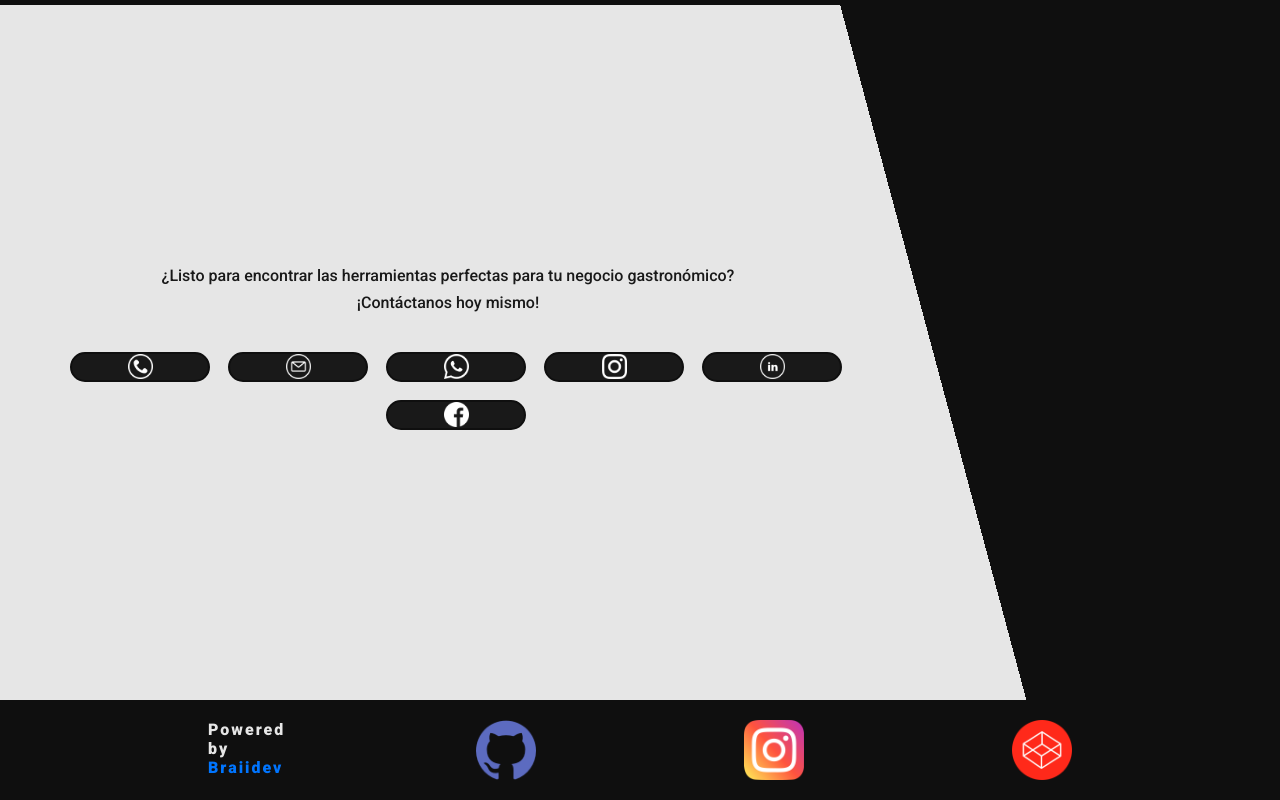
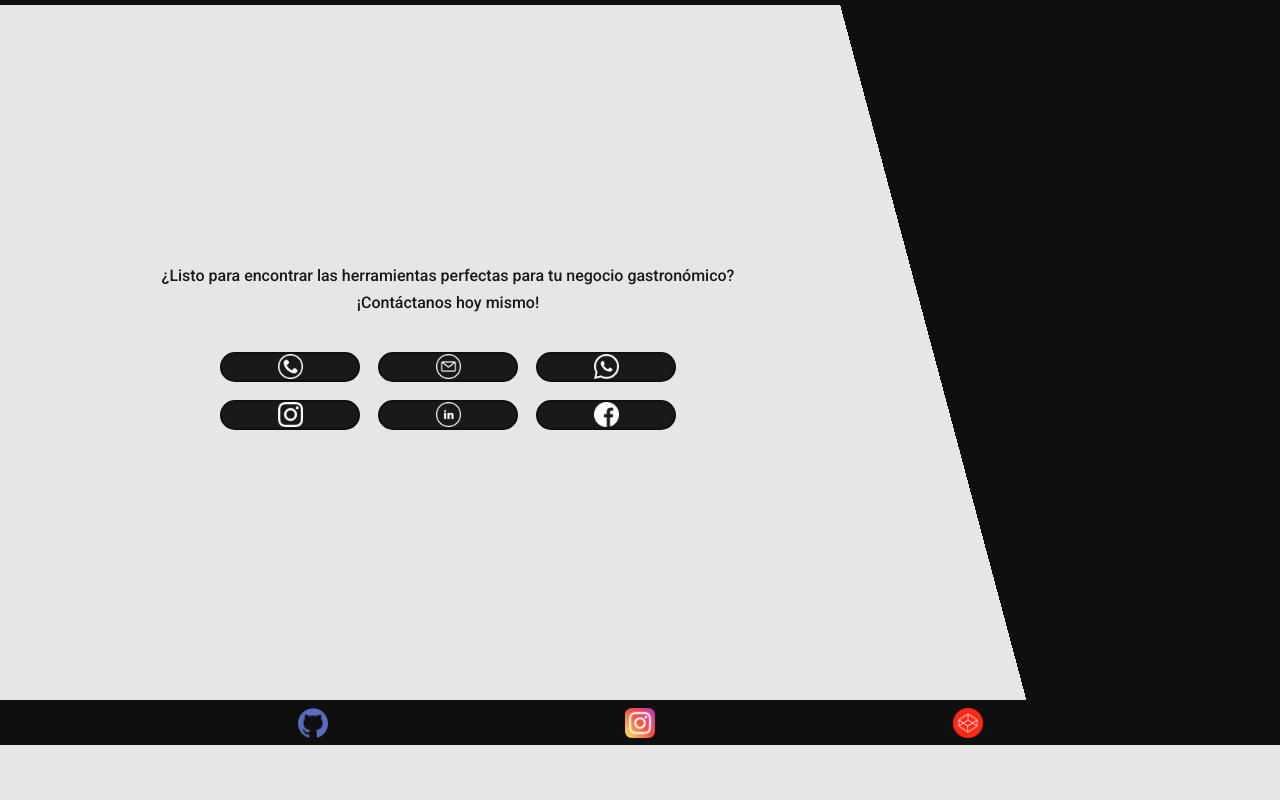
Before and after one commit to braiidev/business-fjlbazar, a plain HTML site: page index.html in a window 1280 px wide. Shown: the part 2400-3200 px from the top of the page. After the commit the page ends 3145 px from the top, so only its background shows below. Drawn offline with Linux system fonts and the light colour scheme; a web font is replaced by a local one.

Commit message:
cambios en hosting

```diff
--- a/index.html
+++ b/index.html
@@ -10,13 +10,13 @@
     <title>FJL Bazar Gastronómico - Servicio Personalizado para tu Negocio de Gastronomía</title>
   <meta property="og:title" content="FJL Bazar Gastronómico - Soluciones personalizadas para tu Negocio de Gastronomía">
   <meta property="og:description" content="En FJL Bazar Gastronómico, ofrecemos soluciones personalizadas para negocios de gastronomía. Descubre nuestros servicios integrales y contáctanos hoy mismo para encontrar las herramientas perfectas para tu negocio.">
-  <meta property="og:image" content="https://www.fjlbazar.com/img/banner.png">
-  <meta property="og:url" content="https://www.fjlbazar.com">
+  <meta property="og:image" content="https://www.fjlbazar.com.ar/img/banner.png">
+  <meta property="og:url" content="https://www.fjlbazar.com.ar">
   <meta name="twitter:card" content="summary_large_image">
   <meta name="twitter:title" content="FJL Bazar Gastronómico - Soluciones personalizadas para tu Negocio de Gastronomía">
   <meta name="twitter:description" content="En FJL Bazar Gastronómico, ofrecemos soluciones personalizadas para negocios de gastronomía. Descubre nuestros servicios integrales y contáctanos hoy mismo para encontrar las herramientas perfectas para tu negocio.">
-  <meta name="twitter:image" content="https://www.fjlbazar.com/img/banner.png">
-  <link rel="canonical" href="https://www.fjlbazar.com">
+  <meta name="twitter:image" content="https://www.fjlbazar.com.ar/img/banner.png">
+  <link rel="canonical" href="https://www.fjlbazar.com.ar">
 </head>
 <body>
   <div class="container">
@@ -87,10 +87,10 @@
             <div class="rrss"><img class="tel" src="img/tel.png" alt="Llamar"/>
             </div>
           </a>
-          <a target="_blank" href="mailto:info@fjlbazar.com" class="card">
+          <a target="_blank" href="mailto:info@fjlbazar.com.ar" class="card">
             <div class="title">
               <p>Escribinos</p>
-              <p>info@fjlbazar.com</p>
+              <p>info@fjlbazar.com.ar</p>
             </div>
             <div class="rrss"><img class="email" src="img/email.png" alt="Email">
             </div>
@@ -111,7 +111,7 @@
             <div class="rrss"><img class="instagram" src="img/instagram.png" alt="Instagram">
             </div>
           </a>
-          <a target="_blank" href="https://www.linkedin.com/instagram/fjl-bazar-gastron%C3%B3mico/" class="card">
+          <a target="_blank" href="https://www.linkedin.com/in/fjl-bazar-gastron%C3%B3mico/" class="card">
             <div class="title">
               <p>Nuestro LinkedIn</p>
               <p>fjl-bazar-gastronómico</p>
@@ -130,7 +130,7 @@
       </div>
     </section>
     <footer>
-        <div class="icon"><strong><a target="_blank" href="https://braiidev.github.io">Powered by <span>Braiidev<span></a></strong></div>
+        <!-- <div class="icon"><strong><a target="_blank" href="https://braiidev.github.io">Powered by <span>Braiidev<span></a></strong></div> -->
         <div class="icon"><a target="_blank" href="https://www.github.com/braiidev"><img src="img/braiidev-github.png" alt="Github" data-tooltip="Github" /></a></div>
         <div class="icon"><a target="_blank" href="https://www.instagram.com/braiidev"><img src="img/braiidev-instagram.png" alt="Instagram" data-tooltip="Seguime"></a></div>
         <div class="icon"><a target="_blank" href="https://www.codepen.io/braiidev"><img src="img/braiidev-codepen.png" alt="Codepen" data-tooltip="Mis Trabajos"></a></div>
--- a/style.css
+++ b/style.css
@@ -321,10 +321,10 @@ strong {
 }
 
 #Contact aside {
+  max-width: 500px;
   height: var(--size-one);
   position: relative;
-  margin-top: 2em;
-  margin-left: 1em;
+  margin: 2em auto 0;
   display: flex;
   justify-content: center;
   flex-wrap: wrap;
@@ -406,15 +406,15 @@ strong {
 
 /* Footer */
 footer {
-  height: calc(var(--size-box) * 2);
+  height: calc(var(--size-box) * 0.9);
   background: var(--color-one);
   display: flex;
   justify-content: space-evenly;
   align-items: center;
 }
 footer .icon {
-  width: 60px;
-  height: 60px;
+  width: 30px;
+  height: 30px;
   cursor: pointer;
   transition: all 0.35s;
 }
@@ -428,7 +428,7 @@ footer .icon:hover {
   scale: 1.1;
 }
 footer .icon:hover img {
-  filter: drop-shadow(0 0 4px #e0e0e0);
+  filter: drop-shadow(0 0 1px #e0e0e0);
 }
 footer .icon img {
   width: 100%;
```
